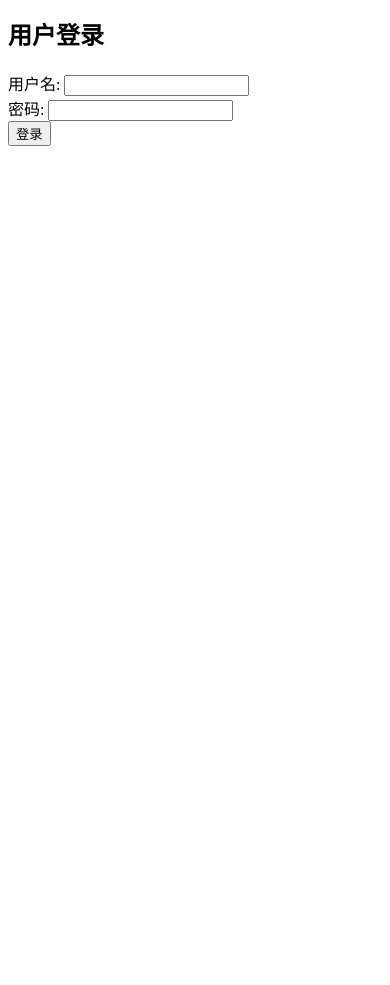
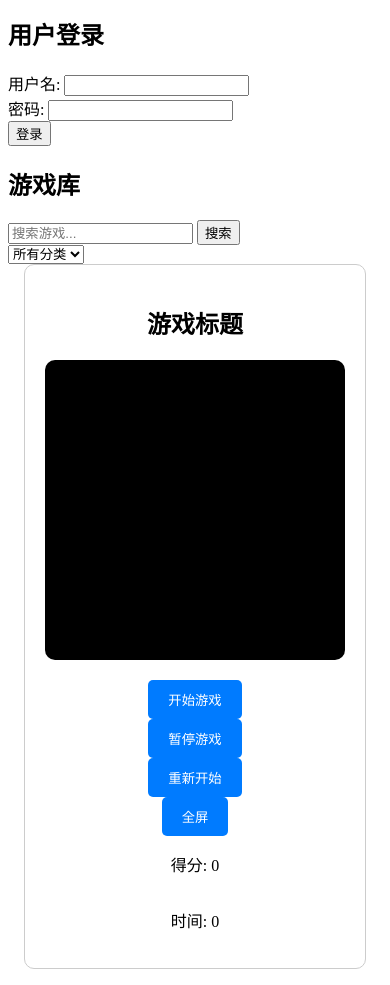
Before and after one commit to kafeier001/my_game_website, a PHP site: page / in a window 390 px wide. Shown: the part 179-1164 px from the top of the page. Before the commit the page ends 325 px from the top, so only its background shows below. Run offline with PHP 8.4, Linux system fonts and the light colour scheme.

Commit message:
Add files via upload

```diff
--- a/index.php
+++ b/index.php
@@ -65,49 +65,56 @@ if ($_SERVER["REQUEST_METHOD"] == "POST") {
 <head>
     <title>游戏网站</title>
     <!-- 添加必要的CSS和JS文件 -->
+    <style>
+        /* 添加CSS样式 */
+        #game-interface {
+            display: flex;
+            flex-direction: column;
+            align-items: center;
+            padding: 20px;
+            border: 1px solid #ccc;
+            border-radius: 10px;
+            width: 80%;
+            margin: 0 auto;
+        }
+        #game-interface h2 {
+            margin-bottom: 20px;
+        }
+        #game-interface img {
+            max-width: 100%;
+            height: auto;
+            border-radius: 10px;
+            margin-bottom: 20px;
+        }
+        #game-interface button {
+            padding: 10px 20px;
+            background-color: #007bff;
+            color: #fff;
+            border: none;
+            border-radius: 5px;
+            cursor: pointer;
+        }
+        #game-interface button:hover {
+            background-color: #0056b3;
+        }
+        #game-canvas {
+            width: 100%;
+            height: 500px;
+            background-color: #000;
+            border-radius: 10px;
+            margin-bottom: 20px;
+        }
+        @media (max-width: 768px) {
+            #game-canvas {
+                height: 300px;
+            }
+        }
+    </style>
 </head>
 <body>
     <?php if (isset($_SESSION['username'])): ?>
         <h2>欢迎, <?php echo $_SESSION['username']; ?></h2>
         <a href="index.php?logout=true">登出</a>
-
-        <!-- 添加游戏库模块 -->
-        <div id="game-library">
-            <h2>游戏库</h2>
-            <input type="text" id="search-bar" placeholder="搜索游戏...">
-            <div id="filter-options">
-                <select id="category-filter">
-                    <option value="all">所有分类</option>
-                    <option value="action">动作</option>
-                    <option value="adventure">冒险</option>
-                    <!-- 其他分类选项 -->
-                </select>
-            </div>
-            <div id="games">
-                <!-- 这里将动态加载游戏列表 -->
-            </div>
-        </div>
-
-        <div id="game-details">
-            <h2 id="game-title"></h2>
-            <img id="game-image" src="" alt="Game Image">
-            <p id="game-description"></p>
-            <a id="start-game-button" href="">开始游戏</a>
-        </div>
-
-        <script>
-        // 示例代码：加载游戏详细信息并显示
-        function showGameDetails(gameId) {
-            fetch(`/get_game_details.php?id=${gameId}`)
-                .then(response => response.json())
-                .then(game => {
-                    document.getElementById('game-title').innerText = game.title;
-                    document.getElementById('game-image').src = game.image_url;
-                    document.getElementById('game-description').innerText = game.description;
-                    document.getElementById('start-game-button').href = game.game_url;
-                });
-        }
-        </script>
     <?php else: ?>
         <h2>用户注册</h2>
         <form method="post" action="">
@@ -123,6 +130,99 @@ if ($_SERVER["REQUEST_METHOD"] == "POST") {
             <input type="submit" name="login" value="登录">
         </form>
     <?php endif; ?>
+
+    <!-- 游戏库模块 -->
+    <div id="game-library">
+        <h2>游戏库</h2>
+        <form method="get" action="">
+            <input type="text" id="search-bar" name="search" placeholder="搜索游戏...">
+            <button type="submit">搜索</button>
+        </form>
+        <div id="filter-options">
+            <select id="category-filter">
+                <option value="all">所有分类</option>
+                <option value="action">动作</option>
+                <option value="adventure">冒险</option>
+                <!-- 其他分类选项 -->
+            </select>
+        </div>
+        <div id="games">
+            <!-- 这里将动态加载游戏列表 -->
+        </div>
+    </div>
+
+    <!-- 游戏界面模块 -->
+    <div id="game-interface">
+        <h2 id="game-title">游戏标题</h2>
+        <div id="game-canvas"></div>
+        <button id="start-game-button">开始游戏</button>
+        <button id="pause-game-button">暂停游戏</button>
+        <button id="restart-game-button">重新开始</button>
+        <button id="fullscreen-game-button">全屏</button>
+        <p id="game-score">得分: 0</p>
+        <p id="game-timer">时间: 0</p>
+    </div>
+
+    <script>
+    // 示例代码：加载游戏详细信息并显示
+    function showGameDetails(gameId) {
+        fetch(`/get_game_details.php?id=${gameId}`)
+            .then(response => response.json())
+            .then(game => {
+                document.getElementById('game-title').innerText = game.title;
+                document.getElementById('game-image').src = game.image_url;
+                document.getElementById('game-description').innerText = game.description;
+                document.getElementById('start-game-button').onclick = function() {
+                    window.location.href = game.game_url;
+                };
+            });
+    }
+
+    // 游戏控制功能
+    let gameInterval;
+    let score = 0;
+    let timer = 0;
+
+    document.getElementById('start-game-button').onclick = startGame;
+    document.getElementById('pause-game-button').onclick = pauseGame;
+    document.getElementById('restart-game-button').onclick = restartGame;
+    document.getElementById('fullscreen-game-button').onclick = toggleFullscreen;
+
+    function startGame() {
+        gameInterval = setInterval(() => {
+            timer++;
+            score++;
+            document.getElementById('game-timer').innerText = '时间: ' + timer;
+            document.getElementById('game-score').innerText = '得分: ' + score;
+        }, 1000);
+    }
+
+    function pauseGame() {
+        clearInterval(gameInterval);
+    }
+
+    function restartGame() {
+        clearInterval(gameInterval);
+        score = 0;
+        timer = 0;
+        document.getElementById('game-timer').innerText = '时间: ' + timer;
+        document.getElementById('game-score').innerText = '得分: ' + score;
+        startGame();
+    }
+
+    function toggleFullscreen() {
+        const gameCanvas = document.getElementById('game-canvas');
+        if (gameCanvas.requestFullscreen) {
+            gameCanvas.requestFullscreen();
+        } else if (gameCanvas.mozRequestFullScreen) { // Firefox
+            gameCanvas.mozRequestFullScreen();
+        } else if (gameCanvas.webkitRequestFullscreen) { // Chrome, Safari and Opera
+            gameCanvas.webkitRequestFullscreen();
+        } else if (gameCanvas.msRequestFullscreen) { // IE/Edge
+            gameCanvas.msRequestFullscreen();
+        }
+    }
+    </script>
     <p><?php echo $message; ?></p>
 </body>
 </html>
```
